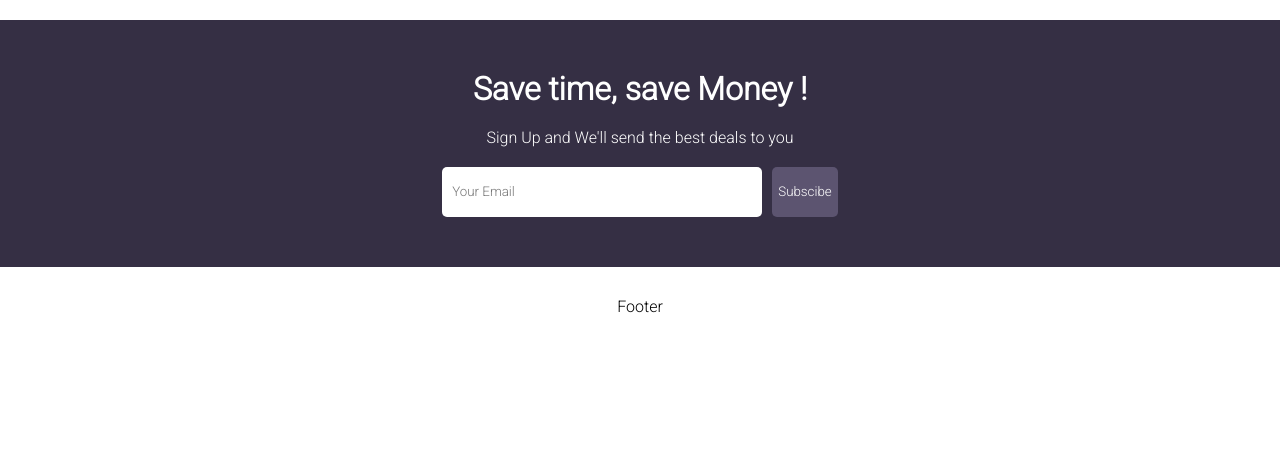
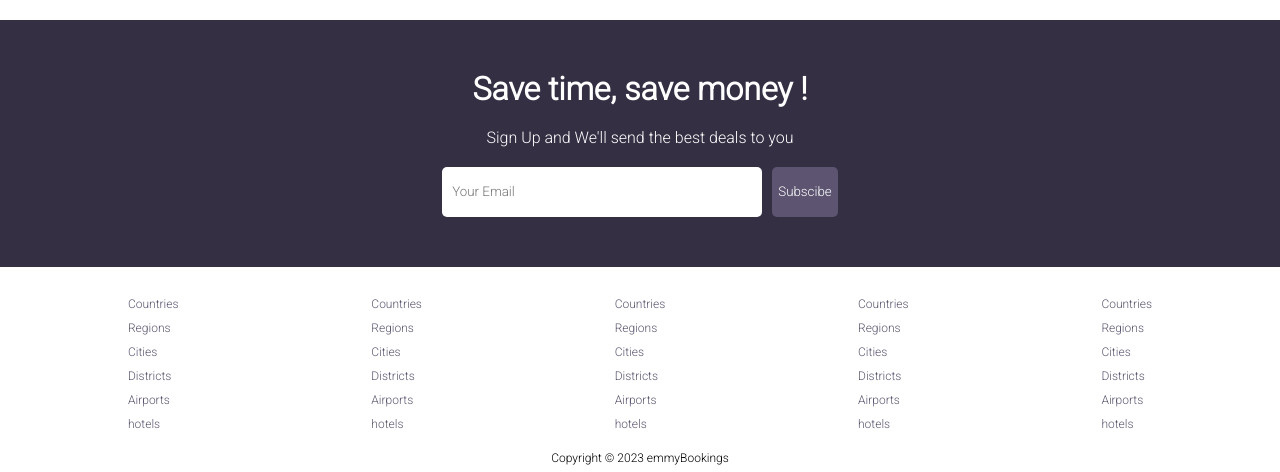
Before and after one commit to Emmyojile/bookingApp, a React (Vite) app in the folder client/: page / in a window 1280 px wide. Shown: the part 1411-1883 px from the top of the page. Before the commit the page ends 1727 px from the top, so only its background shows below. Built offline with nearby package versions, Linux system fonts and the light colour scheme.

Commit message:
hotellist page

```diff
--- a/client/src/Components/footer/Footer.jsx
+++ b/client/src/Components/footer/Footer.jsx
@@ -1,7 +1,51 @@
 import "./footer.css"
 const Footer = () => {
   return (
-    <div>Footer</div>
+    <div className="footer">
+        <div className="fLists">
+            <ul className="fList">
+                <li className="fListItem">Countries</li>
+                <li className="fListItem">Regions</li>
+                <li className="fListItem">Cities</li>
+                <li className="fListItem">Districts</li>
+                <li className="fListItem">Airports</li>
+                <li className="fListItem">hotels</li>
+            </ul>
+            <ul className="fList">
+                <li className="fListItem">Countries</li>
+                <li className="fListItem">Regions</li>
+                <li className="fListItem">Cities</li>
+                <li className="fListItem">Districts</li>
+                <li className="fListItem">Airports</li>
+                <li className="fListItem">hotels</li>
+            </ul>
+            <ul className="fList">
+                <li className="fListItem">Countries</li>
+                <li className="fListItem">Regions</li>
+                <li className="fListItem">Cities</li>
+                <li className="fListItem">Districts</li>
+                <li className="fListItem">Airports</li>
+                <li className="fListItem">hotels</li>
+            </ul>
+            <ul className="fList">
+                <li className="fListItem">Countries</li>
+                <li className="fListItem">Regions</li>
+                <li className="fListItem">Cities</li>
+                <li className="fListItem">Districts</li>
+                <li className="fListItem">Airports</li>
+                <li className="fListItem">hotels</li>
+            </ul>
+            <ul className="fList">
+                <li className="fListItem">Countries</li>
+                <li className="fListItem">Regions</li>
+                <li className="fListItem">Cities</li>
+                <li className="fListItem">Districts</li>
+                <li className="fListItem">Airports</li>
+                <li className="fListItem">hotels</li>
+            </ul>
+        </div>
+        <div className="fText">Copyright © 2023 emmyBookings</div>
+    </div>
   )
 }
 
--- a/client/src/Components/footer/footer.css
+++ b/client/src/Components/footer/footer.css
@@ -0,0 +1,28 @@
+.footer{
+    width: 100%;
+    max-width: 1024px;
+    font-size: 12px;
+}
+
+.fLists{
+    width: 100%;
+    display: flex;
+    justify-content: space-between;
+}
+
+.fList{
+    list-style: none;
+    padding: 0;
+}
+
+.fListItem{
+    margin-bottom: 10px;
+    color: #5C5470;
+    cursor: pointer;
+}
+.fText{
+    display: flex;
+    align-items: center;
+    justify-content: center;
+    padding: 10px;
+}
--- a/client/src/Components/mailList/MailList.jsx
+++ b/client/src/Components/mailList/MailList.jsx
@@ -2,7 +2,7 @@ import "./mailList.css"
 const MailList = () => {
   return (
     <div className="mail">
-        <h1 className="mailTitle">Save time, save Money !</h1>
+        <h1 className="mailTitle">Save time, save money !</h1>
         <span className="mailDesc">Sign Up and We'll send the best deals to you</span>
         <div className="mailInputContainer">
             <input type="text" placeholder="Your Email" />
--- a/client/src/Pages/list/List.jsx
+++ b/client/src/Pages/list/List.jsx
@@ -1,12 +1,37 @@
-import React from 'react'
+import "./list.css";
 import Navbar from '../../Components/navBar/Navbar'
 import Header from '../../Components/header/Header'
+import { useLocation } from "react-router-dom";
+import { useState } from "react";
+import { format } from "date-fns";
 
 export const List = () => {
+  const location = useLocation();
+  const [destination, setDestination]= useState(location.state.destination)
+  const [date, setDate]= useState(location.state.date)
+  const [options, setOptions]= useState(location.state.options)
   return (
     <div>
       <Navbar/>
       <Header type="list"/>
+      <div className="listContainer">
+        <div className="listWrapper">
+          <div className="listSearch">
+            <h1 className="lsTitle">Search</h1>
+            <div className="lsItem">
+              <label>Destination</label>
+              <input type="text" />
+            </div>
+            <div className="lsItem">
+              <label>Check-in Date</label>
+              <span>
+                {`${format(date[0].startDate, "MM/dd/yyyy")} to ${format(date[1].endDate, "MM/dd/yyyy")}`}
+              </span>
+            </div>
+          </div>
+          <div className="listResult"></div>
+        </div>
+      </div>
     </div>
   )
 }
--- /dev/null
+++ b/client/src/Pages/list/list.css
@@ -0,0 +1,32 @@
+.listContainer{
+    display: flex;
+    justify-content: center;
+    margin-top: 20px;
+}
+
+.listWrapper{
+    width: 100%;
+    max-width: 1024px;
+    display: flex;
+    gap: 20px;
+}
+
+.listSearch{
+    flex: 1;
+    background-color: #b6b3af;
+    padding: 10px;
+    border-radius: 10px;
+    position: sticky;
+    top: 10px;
+}
+
+.lsTitle{
+    font-size: 20px;
+    color: #5C5470;
+    margin-bottom: 10px;
+}
+
+.listResult{
+    flex: 3;
+    background-color: blue;
+}
```
